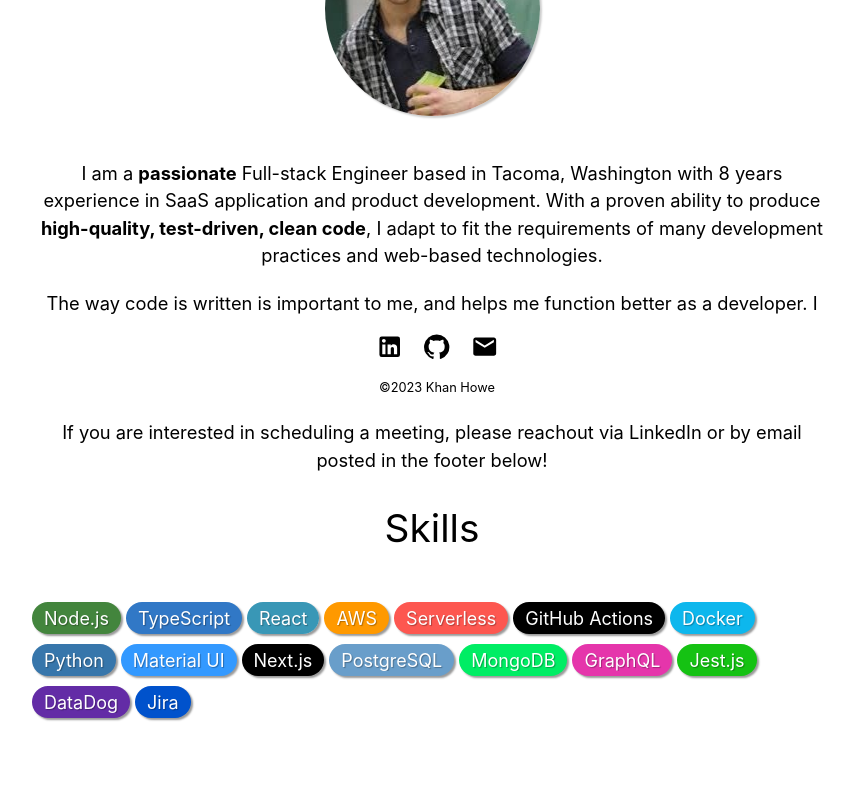
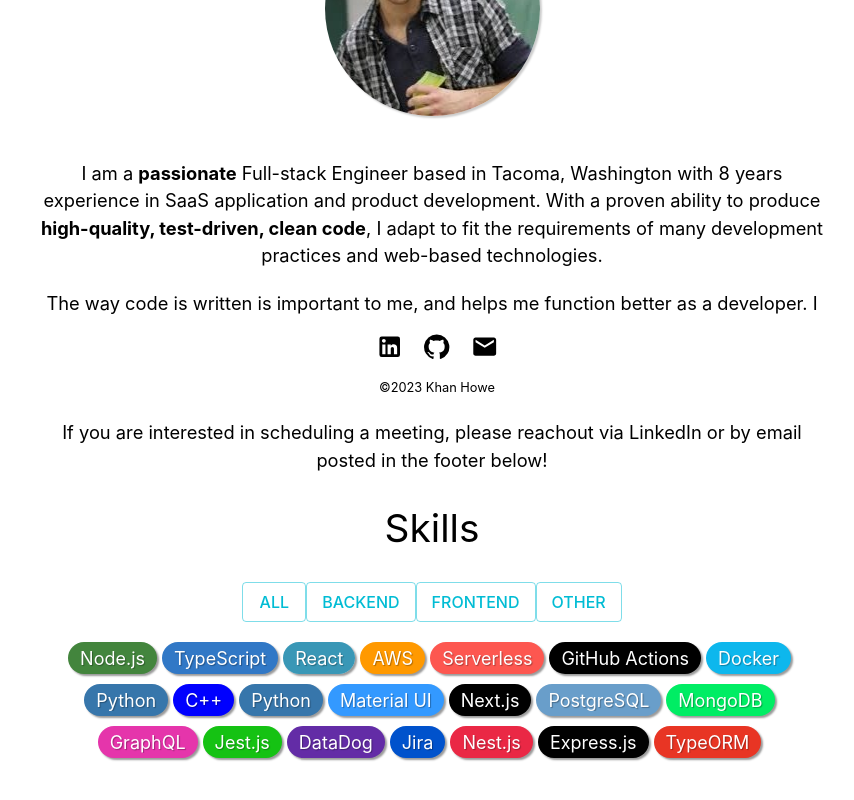
Before and after one commit to khanhowe/khan-dev, a React (Create React App) app: page /about in a window 1280 px wide. Shown: the part 398-1198 px from the top of the page, without its empty margins (208-1062 px from the left). Built offline with nearby package versions, Linux system fonts and the light colour scheme.

Commit message:
Add configurable skill list, add more skills.

```diff
--- a/src/components/SkillChip.tsx
+++ b/src/components/skills/SkillChip.tsx
@@ -1,7 +1,7 @@
 import { Chip } from "@mui/material";
-import '../styles/About.scss';
+import '../../styles/About.scss';
 
-export interface SkillChipProps {
+interface SkillChipProps {
     label: string;
     color: string;
 }
--- /dev/null
+++ b/src/components/skills/SkillList.tsx
@@ -0,0 +1,43 @@
+import { Skill, SkillTypes, skills } from "./skills";
+import { useEffect, useState } from "react";
+import SkillChip from "./SkillChip";
+import SkillSelectButton from "./SkillSelectButton";
+
+const SkillList: React.FC = () => {
+    const [selectedSkillType, setSelectedSkillType] = useState<SkillTypes>(SkillTypes.All);
+    const [skillList, setSkillList] = useState<Skill[]>(skills);
+
+    const handleSkillTypeClick = (skillType: SkillTypes) => {
+        setSelectedSkillType(skillType);
+    };
+
+    useEffect(() => {
+        const selectedSkills = skills.filter((skill) => {
+            if (selectedSkillType === SkillTypes.All) {
+                return true;
+            }
+            return skill.type.includes(selectedSkillType);
+        });
+        setSkillList(selectedSkills);
+
+    }, [selectedSkillType, setSkillList]);
+
+    return (
+        <div className='skills'>
+            <div>
+                {Object.values(SkillTypes).map((skillType, index) => (
+                    <SkillSelectButton
+                        key={index}
+                        label={skillType}
+                        onClick={() => handleSkillTypeClick(skillType)}
+                    />
+                ))}
+            </div>
+            <div className='skill-chip-list'>
+                {skillList.map((skill, index) => <SkillChip key={index} label={skill.label} color={skill.color}/>)}
+            </div>
+        </div>
+    );
+}
+
+export default SkillList;
--- /dev/null
+++ b/src/components/skills/SkillSelectButton.tsx
@@ -0,0 +1,20 @@
+import { Button } from "@mui/material"
+import { SkillTypes } from "./skills";
+import '../../styles/About.scss';
+
+interface SkillSelectButtonProps {
+    label: SkillTypes;
+    onClick: () => void;
+}
+
+const SkillSelectButton: React.FC<SkillSelectButtonProps> = ({ label, onClick }) => {
+    return <Button
+        className='skill-select-button'
+        variant="outlined"
+        onClick={onClick}
+    >
+        {label}
+    </Button>
+}
+
+export default SkillSelectButton;
--- /dev/null
+++ b/src/components/skills/skills.ts
@@ -0,0 +1,121 @@
+
+export enum SkillTypes {
+    All = 'All',
+    Backend = 'Backend',
+    Frontend = 'Frontend',
+    Other = 'Other'
+}
+export interface Skill {
+    label: string;
+    color: string;
+    type: SkillTypes[];
+}
+
+
+export const skills: Skill[] = [
+    {
+        label: 'Node.js',
+        color: 'rgb(67, 133, 61)',
+        type: [SkillTypes.Backend, SkillTypes.Frontend]
+    },
+    {
+        label: 'TypeScript',
+        color: '#3178c6',
+        type: [SkillTypes.Backend, SkillTypes.Frontend]
+    },
+    {
+        label: 'React',
+        color: 'rgba(8, 126, 164, 0.8)',
+        type: [SkillTypes.Frontend]
+    },
+    {
+        label: 'AWS',
+        color: 'rgb(255, 153, 0)',
+        type: [SkillTypes.Backend]
+    },
+    {
+        label: 'Serverless',
+        color: 'rgb(253, 87, 80)',
+        type: [SkillTypes.Backend]
+    },
+    {
+        label: 'GitHub Actions',
+        color: 'black',
+        type: [SkillTypes.Other]
+    },
+    {
+        label: 'Docker',
+        color: 'rgb(13, 183, 237)',
+        type: [SkillTypes.Backend, SkillTypes.Other]
+    },
+    {
+        label: 'Python',
+        color: '#3776ab',
+        type: [SkillTypes.Backend]
+    },
+    {
+        label: 'C++',
+        color: 'blue',
+        type: [SkillTypes.Backend]
+    },
+    {
+        label: 'Python',
+        color: '#3776ab',
+        type: [SkillTypes.Backend]
+    },
+    {
+        label: 'Material UI',
+        color: 'rgb(51, 153, 255)',
+        type: [SkillTypes.Frontend]
+    },
+    {
+        label: 'Next.js',
+        color: 'black',
+        type: [SkillTypes.Frontend]
+    },
+    {
+        label: 'PostgreSQL',
+        color: 'rgb(105, 158, 202)',
+        type: [SkillTypes.Backend]
+    },
+    {
+        label: 'MongoDB',
+        color: 'rgb(0, 237, 100)',
+        type: [SkillTypes.Backend]
+    },
+    {
+        label: 'GraphQL',
+        color: 'rgb(229, 53, 171)',
+        type: [SkillTypes.Backend]
+    },
+    {
+        label: 'Jest.js',
+        color: 'rgb(21, 194, 19)',
+        type: [SkillTypes.Frontend, SkillTypes.Backend]
+    },
+    {
+        label: 'DataDog',
+        color: 'rgb(99, 44, 166)',
+        type: [SkillTypes.Other, SkillTypes.Backend]
+    },
+    {
+        label: 'Jira',
+        color: '#0052CC',
+        type: [SkillTypes.Other]
+    },
+    {
+        label: 'Nest.js',
+        color: '#ea2845',
+        type: [SkillTypes.Backend]
+    },
+    {
+        label: 'Express.js',
+        color: '#010101',
+        type: [SkillTypes.Backend]
+    },
+    {
+        label: 'TypeORM',
+        color: '#E83524',
+        type: [SkillTypes.Backend]
+    }
+];
--- a/src/pages/About.tsx
+++ b/src/pages/About.tsx
@@ -2,33 +2,18 @@
 import Page from "../components/Page";
 import '../styles/App.css';
 import '../styles/About.scss';
-import SkillChip, { SkillChipProps } from "../components/SkillChip";
 import useFadeInEffect from "../hooks/useFadeInEffect";
 import { useIsSmScreen } from "../hooks/useScreenSize";
 import SectionTitle from "../components/SectionTitle";
+import React from "react";
+import SkillList from "../components/skills/SkillList";
 
-const skillChips: SkillChipProps[] = [
-    {label: 'Node.js', color: 'rgb(67, 133, 61)'},
-    {label: 'TypeScript', color: '#3178c6'},
-    {label: 'React', color: 'rgba(8, 126, 164, 0.8)'},
-    {label: 'AWS', color: 'rgb(255, 153, 0)'},
-    {label: 'Serverless', color: 'rgb(253, 87, 80)'},
-    {label: 'GitHub Actions', color: 'black'},
-    {label: 'Docker', color: 'rgb(13, 183, 237)'},
-    {label: 'Python', color: '#3776ab'},
-    {label: 'Material UI', color: 'rgb(51, 153, 255)'},
-    {label: 'Next.js', color: 'black'},
-    {label: 'PostgreSQL', color: 'rgb(105, 158, 202)'},
-    {label: 'MongoDB', color: 'rgb(0, 237, 100)'},
-    {label: 'GraphQL', color: 'rgb(229, 53, 171)'},
-    {label: 'Jest.js', color: 'rgb(21, 194, 19)'},
-    {label: 'DataDog', color: 'rgb(99, 44, 166)'},
-    {label: 'Jira', color: '#0052CC'}
-];
+
 
 const About: React.FC  = () => {
     const isVisible = useFadeInEffect();
     const isSmScreen = useIsSmScreen();
+
     return (
         <Page>
             {isSmScreen && <SectionTitle title='About Me'/>}
@@ -48,12 +33,7 @@
                     </div>
                 </div>
                 <SectionTitle title='Skills'/>
-                <div className='skills'>
-                    <div className='skill-chip-list'>
-                        {skillChips.map((skill, index) => <SkillChip key={index} label={skill.label} color={skill.color}/>)}
-                    </div>
-                </div>
-
+                <SkillList/>
             </div>
         </Page>
     );
--- a/src/styles/About.scss
+++ b/src/styles/About.scss
@@ -28,6 +28,7 @@
     @include media-query($tablet-breakpoint) {
         text-align: center;
     }
+    text-align: center;
 }
 
 .skill-chip-list {
@@ -39,3 +40,7 @@
     text-shadow: 1px 1px 1px rgba(0, 0, 0, 0.3);
     box-shadow: 2px 2px 2px rgba(0, 0, 0, 0.4);
 }
+
+.skill-select-button {
+    margin: 0px 5px;
+}
```
